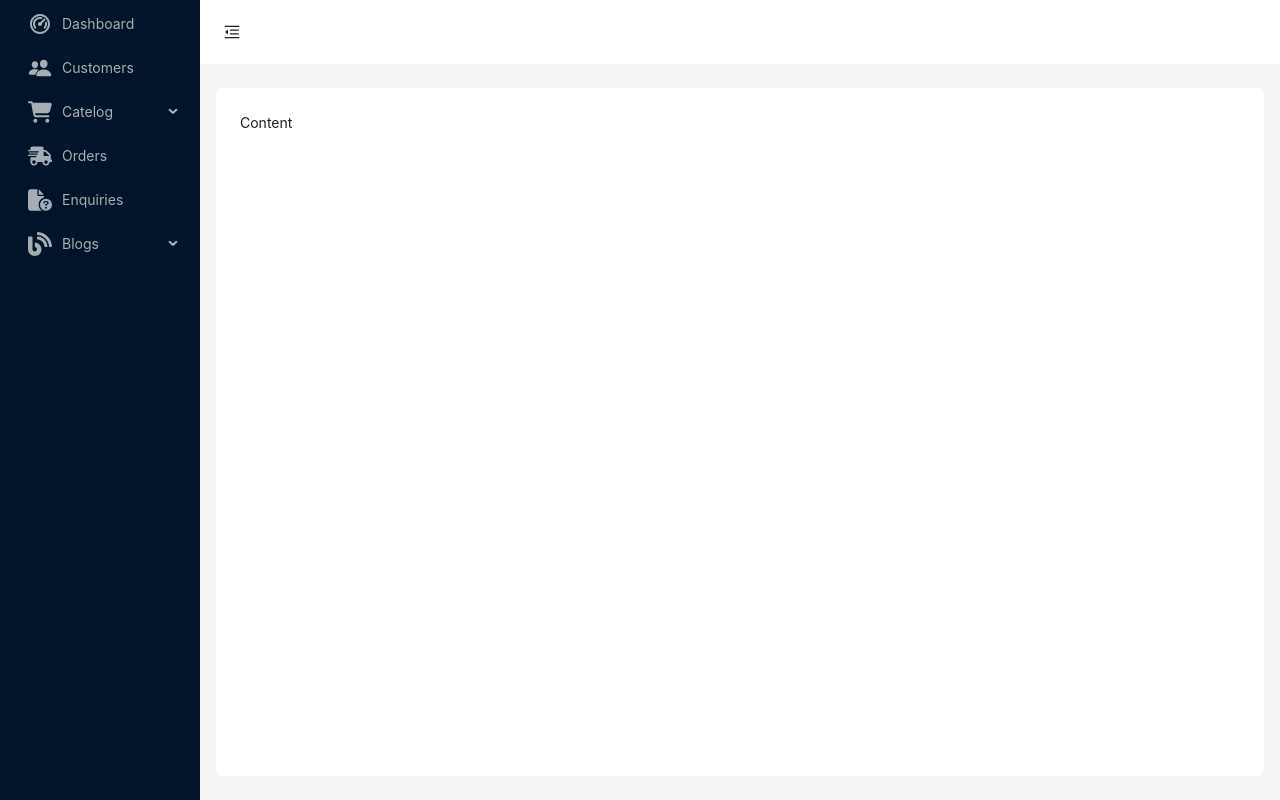
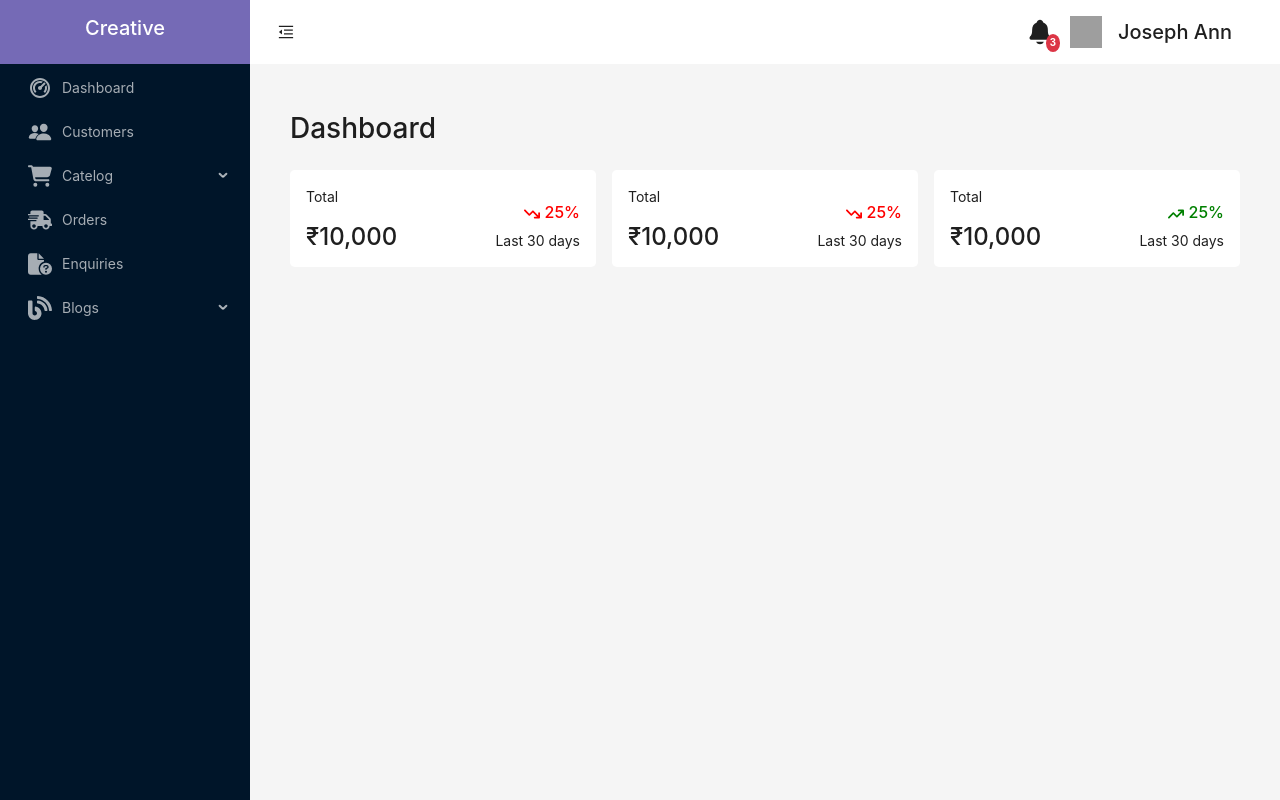
Before and after one commit to vishnuelayi/ecommerce-admin-front-end, a React (Create React App) app: page /admin in a window 1280 px wide. Built offline with nearby package versions, Linux system fonts and the light colour scheme; grey boxes are pictures that could not be loaded.

Commit message:
added header and implemented top layer of stastitics

```diff
--- a/package.json
+++ b/package.json
@@ -4,7 +4,7 @@
   "author": "Vishnu Elayi",
   "private": true,
   "dependencies": {
-    "@ant-design/charts": "^1.4.2",
+    "@ant-design/charts": "^1.4.3",
     "@reduxjs/toolkit": "^1.9.1",
     "@testing-library/jest-dom": "^5.17.0",
     "@testing-library/react": "^13.4.0",
--- a/src/App.css
+++ b/src/App.css
@@ -0,0 +1,7 @@
+.red{
+    color: red;
+}
+
+.green{
+    color: green;
+}
--- a/src/components/MainLayout.jsx
+++ b/src/components/MainLayout.jsx
@@ -17,6 +17,7 @@ import { MdNoteAdd as AddBlogIcon } from "react-icons/md";
 import { RiFileListFill as BlogList } from "react-icons/ri";
 import { GrBlog as BlogCategoryIcon } from "react-icons/gr";
 import { MdOutlineNoteAdd as AddBlogCategory } from "react-icons/md";
+import { IoNotifications as NotificationIcon } from "react-icons/io5";
 import {
   MenuFoldOutlined,
   MenuUnfoldOutlined,
@@ -25,7 +26,7 @@ import {
   VideoCameraOutlined,
 } from "@ant-design/icons";
 import { Layout, Menu, Button, theme } from "antd";
-import { useNavigate } from "react-router-dom";
+import { useNavigate, Outlet } from "react-router-dom";
 const { Header, Sider, Content } = Layout;
 const MainLayout = () => {
   const [collapsed, setCollapsed] = useState(false);
@@ -37,20 +38,17 @@ const MainLayout = () => {
   return (
     <Layout>
       <Sider trigger={null} collapsible collapsed={collapsed}>
-        <div className="demo-logo-vertical" />
+        <div className="demo-logo-vertical">
+          <h2 className="text-white fs-5 text-center py-3 mb-0">Creative</h2>
+        </div>
         <Menu
           theme="dark"
           mode="inline"
           defaultSelectedKeys={["1"]}
-          onClick={({key}) =>
-          {
-            if(key == "signout")
-            {
-
-            }
-            else
-            {
-                navigate(key)
+          onClick={({ key }) => {
+            if (key == "signout") {
+            } else {
+              navigate(key);
             }
           }}
           items={[
@@ -61,56 +59,55 @@ const MainLayout = () => {
             },
             {
               key: "customers",
-              icon: <IoPeople  className="fs-4"/>,
+              icon: <IoPeople className="fs-4" />,
               label: "Customers",
             },
             {
               key: "catelog",
               icon: <FaCartShopping className="fs-4" />,
               label: "Catelog",
-              children:[
+              children: [
                 {
                   key: "product",
-                    icon: <FaCartPlus  className="fs-4"/>,
+                  icon: <FaCartPlus className="fs-4" />,
                   label: "Add Product",
                 },
                 {
                   key: "product-list",
-                    icon: <ProductListIcon className="fs-4"/>,
+                  icon: <ProductListIcon className="fs-4" />,
                   label: "Product List",
                 },
                 {
                   key: "category",
-                    icon: <BrandIcon className="fs-4"/>,
+                  icon: <BrandIcon className="fs-4" />,
                   label: "Brand",
                 },
                 {
                   key: "category-list",
-                    icon: <BrandListIcon className="fs-4"/>,
+                  icon: <BrandListIcon className="fs-4" />,
                   label: "Brand List",
                 },
                 {
                   key: "category",
-                    icon: <CategoryIcon className="fs-4"/>,
+                  icon: <CategoryIcon className="fs-4" />,
                   label: "Category",
                 },
                 {
                   key: "category-list",
-                    icon: <CategoryListIcon className="fs-4"/>,
+                  icon: <CategoryListIcon className="fs-4" />,
                   label: "Category List",
                 },
                 {
                   key: "color-list",
-                    icon: <ColorIcon className="fs-4"/>,
+                  icon: <ColorIcon className="fs-4" />,
                   label: "Color",
                 },
                 {
                   key: "color-list",
-                    icon: <ColorListIcon className="fs-4"/>,
+                  icon: <ColorListIcon className="fs-4" />,
                   label: "Color List",
-                }
-
-              ]
+                },
+              ],
             },
             {
               key: "orders",
@@ -126,34 +123,35 @@ const MainLayout = () => {
               key: "blogs",
               icon: <BlogsIcon className="fs-4" />,
               label: "Blogs",
-              children:[
+              children: [
                 {
                   key: "blog-list",
-                    icon: <BlogList className="fs-4"/>,
+                  icon: <BlogList className="fs-4" />,
                   label: "Blog List",
                 },
                 {
                   key: "add-blog",
-                    icon: <AddBlogIcon className="fs-4"/>,
+                  icon: <AddBlogIcon className="fs-4" />,
                   label: "Add Blog",
                 },
                 {
                   key: "blog-category",
-                    icon: <BlogCategoryIcon className="fs-4"/>,
+                  icon: <BlogCategoryIcon className="fs-4" />,
                   label: "Blog Categories",
                 },
                 {
                   key: "blog-category",
-                    icon: <AddBlogCategory className="fs-4"/>,
+                  icon: <AddBlogCategory className="fs-4" />,
                   label: "Add Blog Category",
-                }
-              ]
-            }
+                },
+              ],
+            },
           ]}
         />
       </Sider>
       <Layout>
         <Header
+          className="d-flex justify-content-between ps-1 pe-5"
           style={{
             padding: 0,
             background: colorBgContainer,
@@ -169,6 +167,29 @@ const MainLayout = () => {
               height: 64,
             }}
           />
+          <div className="d-flex align-items-center gap-3">
+            <div className="position-relative mr-5">
+              <NotificationIcon className="fs-3" />
+              <span className="badge bg-danger rounded-circle p-1 position-absolute">
+                3
+              </span>
+            </div>
+            <div className="d-flex align-items-center gap-3">
+              <div>
+                <img
+                  className="w-0.5"
+                  src="https://th.bing.com/th/id/R.8e2c571ff125b3531705198a15d3103c?rik=gzhbzBpXBa%2bxMA&riu=http%3a%2f%2fpluspng.com%2fimg-png%2fuser-png-icon-big-image-png-2240.png&ehk=VeWsrun%2fvDy5QDv2Z6Xm8XnIMXyeaz2fhR3AgxlvxAc%3d&risl=&pid=ImgRaw&r=0"
+                  width={32}
+                  height={32}
+                />
+              </div>
+
+              <div>
+                <h5 className="m-0 p-0">Joseph Ann</h5>
+                {/* <p className="p-0 m-0">joshephann@gamil.com</p> */}
+              </div>
+            </div>
+          </div>
         </Header>
         <Content
           style={{
@@ -179,7 +200,7 @@ const MainLayout = () => {
             borderRadius: borderRadiusLG,
           }}
         >
-          Content
+          <Outlet />
         </Content>
       </Layout>
     </Layout>
--- a/src/index.css
+++ b/src/index.css
@@ -23,3 +23,45 @@ body{
 .ant-layout{
   min-height: 100vh;
 }
+
+.ant-layout-sider{
+  flex: 0 0 250px  !important;
+  max-width: 250px !important;
+  min-width: 250px !important;
+  width: 250px !important;
+
+}
+
+.ant-layout-sider-collapsed{
+  flex: 0 0 80px !important;
+  max-width: 80px !important;
+  min-width: 80px !important;
+  width: 80px !important;
+}
+
+.demo-logo-vertical{
+  background-color: #756AB6;
+  margin:0;
+  height: 64px;
+
+}
+
+main{
+  overflow-y: scroll;
+  background: transparent !important;
+}
+
+.ant-menu-title-content{
+  line-height: 30px;
+  font-size: 14px;
+}
+
+.ant-layout-header{
+  line-height: 20px;
+  font-size: 13px;
+}
+
+.ant-layout-header div .badge{
+  top: 16px;
+  right: -6px;
+}
--- a/src/pages/Dashboard.jsx
+++ b/src/pages/Dashboard.jsx
@@ -1,11 +1,51 @@
-import React from 'react'
+import React from "react";
+import { FaArrowTrendDown as ArrowDownIcon } from "react-icons/fa6";
+import { FaArrowTrendUp as ArrowUpIcon } from "react-icons/fa6";
 
 function Dashboard() {
   return (
     <div>
+      <h3 className="mb-4">Dashboard</h3>
+      <div className="d-flex justify-content-between align-items-center gap-3">
+        <div className="d-flex justify-content-between align-items-end bg-white p-3 flex-grow-1 rounded-3 gap-3">
+          <div>
+            <p>Total</p> <h4 className="mb-0">₹10,000</h4>
+          </div>
 
+          <div className="d-flex flex-column align-items-end">
+          <h6 className="red"><ArrowDownIcon/> 25%</h6>
+          <p className="mb-0">Last 30 days</p>
+
+          </div>
+        </div>
+
+        <div className="d-flex justify-content-between align-items-end bg-white p-3 flex-grow-1 rounded-3 gap-3">
+          <div>
+            <p>Total</p> <h4 className="mb-0">₹10,000</h4>
+          </div>
+
+          <div className="d-flex flex-column align-items-end">
+          <h6 className="red"><ArrowDownIcon/> 25%</h6>
+          <p className="mb-0">Last 30 days</p>
+
+          </div>
+        </div>
+
+        <div className="d-flex justify-content-between align-items-end bg-white p-3 flex-grow-1 rounded-3 gap-3">
+          <div>
+            <p>Total</p> <h4 className="mb-0">₹10,000</h4>
+          </div>
+
+          <div className="d-flex flex-column align-items-end">
+          <h6 className="green"><ArrowUpIcon/> 25%</h6>
+          <p className="mb-0">Last 30 days</p>
+
+          </div>
+        </div>
+
+      </div>
     </div>
-  )
+  );
 }
 
-export default Dashboard
+export default Dashboard;
```
Also changed, not shown: 1 other file (tests, documents, lock files or other folders). Lines whose indentation alone changed are shown as unchanged.
